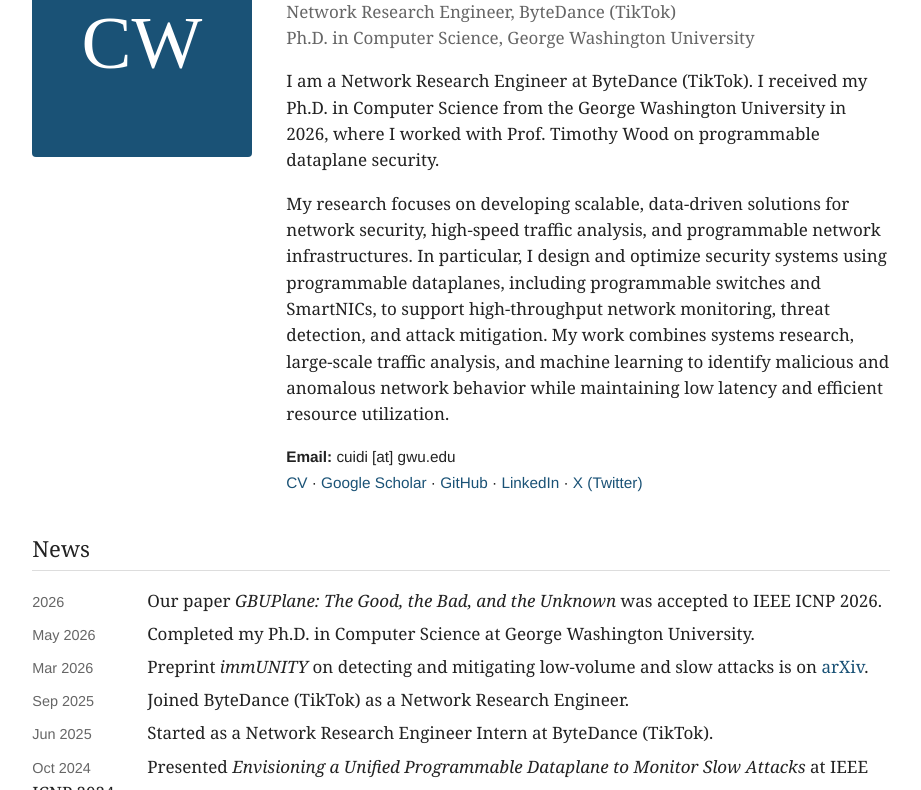
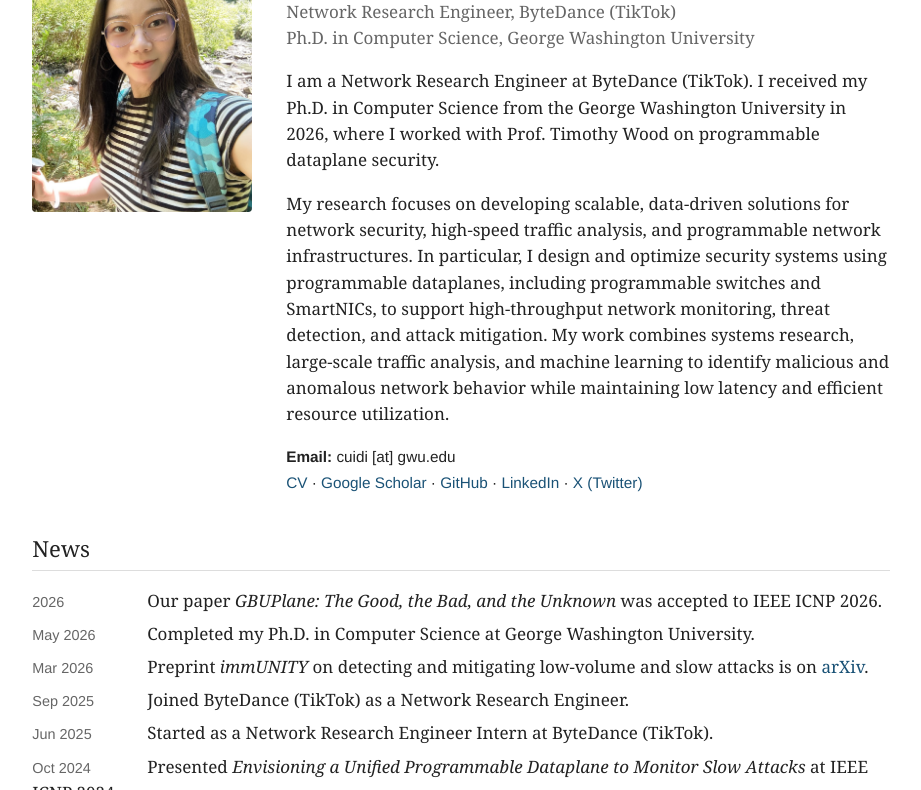
Before and after one commit to chandaweia/mypage, a plain HTML site: page index.html in a window 1280 px wide. Shown: the part 174-964 px from the top of the page, without its empty margins (179-1100 px from the left). Drawn offline with Linux system fonts and the light colour scheme.

Commit message:
Add profile photo
Co-Authored-By: Claude Fable 5.1 <noreply@anthropic.com>
Claude-Session: https://claude.ai/code/session_013y9mTh2hbGfNb1UhF7bJun

```diff
--- a/index.html
+++ b/index.html
@@ -19,7 +19,7 @@
 
   <div class="intro">
     <div class="photo">
-      <img src="images/profile.svg" alt="Photo of Cuidi Wei">
+      <img src="images/profile.jpg" alt="Photo of Cuidi Wei">
     </div>
     <div class="bio">
       <h1>Cuidi Wei</h1>
```
Also changed, not shown: images/profile.jpg (added), images/profile.svg (deleted), 1 other file.
